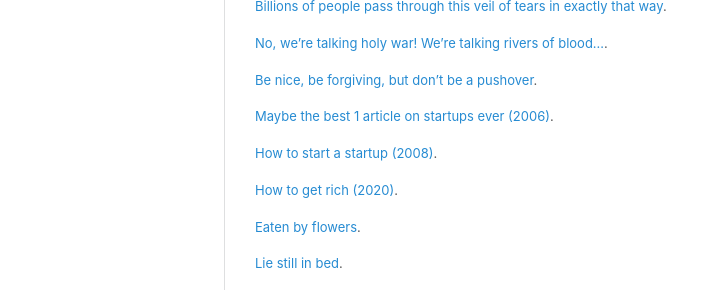
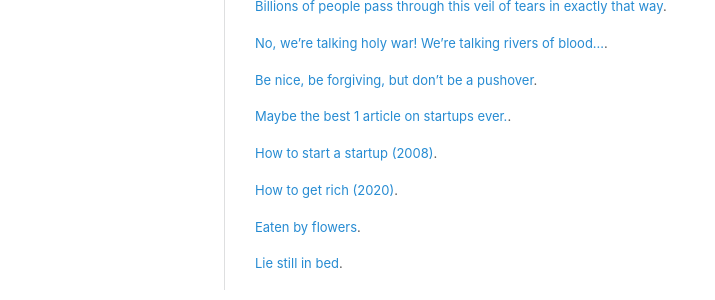
Before and after one commit to qasar/qasar.github.io, a Jekyll site: the page built from links.md, in a window 1280 px wide. Shown: the part 1037-1337 px from the top of the page, without its empty margins (35-750 px from the left). Built offline with Jekyll 4.4.1, drawn with Linux system fonts in a browser that asks for light colours.

Commit message:
Update links.md

```diff
--- a/links.md
+++ b/links.md
@@ -58,7 +58,7 @@ Videos and links from across on the interwebs.
 
 <a href="https://youtu.be/mScpHTIi-kM?si=cvk6sIef1MUFRvuX" target="_blank">Be nice, be forgiving, but don't be a pushover</a>.
 
-<a href="https://www.paulgraham.com/startupmistakes.html" target="_blank">Maybe the best 1 article on startups ever (2006)</a>.
+<a href="https://www.paulgraham.com/startupmistakes.html" target="_blank">Maybe the best 1 article on startups ever.</a>.
 
 <a href="https://pmarchive.com/" target="_blank">How to start a startup (2008)</a>.
 
```
